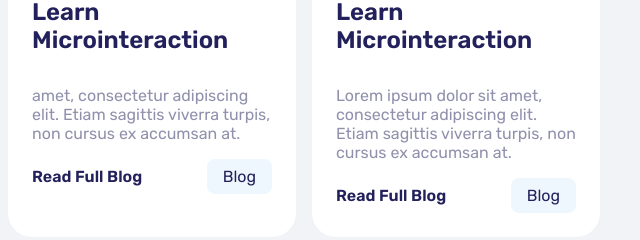
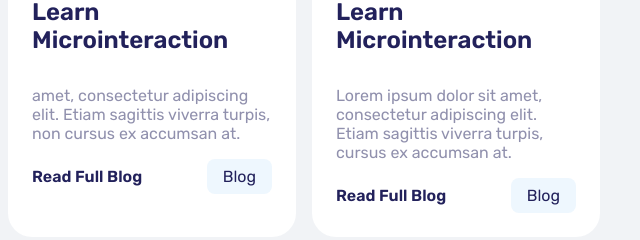
Before and after one commit to rinisaram/cardcomponent, a plain HTML site: page index.html in a window 1280 px wide. Shown: the part 740-980 px from the top of the page, 640-1280 px from the left. Drawn offline with Linux system fonts and the light colour scheme.

Commit message:
Update index.html

```diff
--- a/index.html
+++ b/index.html
@@ -229,7 +229,7 @@
             <h3 class="blog-title">Learn Microinteraction</h3>
 
             <p class="description">
-                Lorem ipsum dolor sit amet, consectetur adipiscing elit. Etiam sagittis viverra turpis, non cursus ex accumsan at.
+                Lorem ipsum dolor sit amet, consectetur adipiscing elit. Etiam sagittis viverra turpis,  cursus ex accumsan at.
             </p>
             <div class="options">
                 <span>Read Full Blog</span>
```
